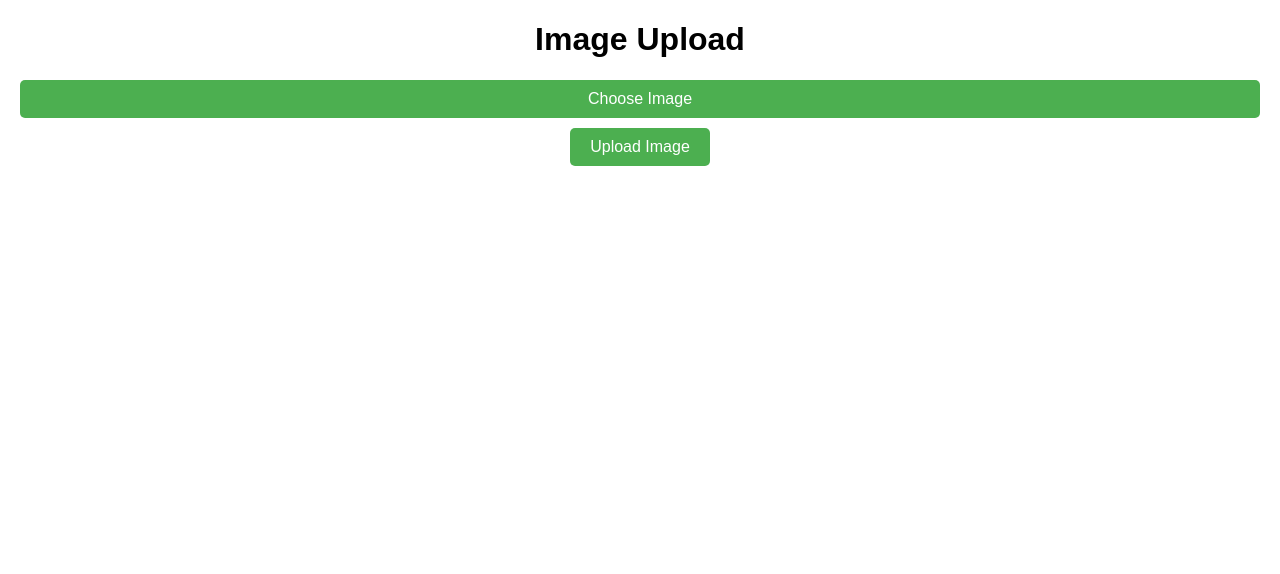
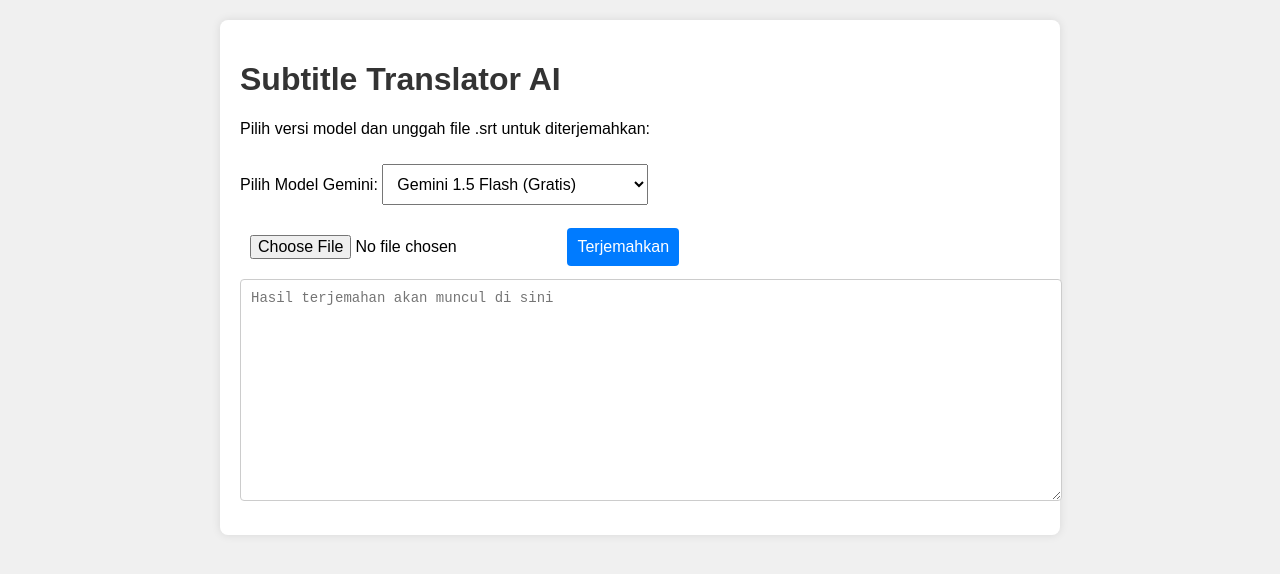
Before and after one commit to aikacungwen/2, a plain HTML site: page index.html in a window 1280 px wide. Drawn offline with Linux system fonts and the light colour scheme.

Commit message:
Add files via upload

```diff
--- a/index.html
+++ b/index.html
@@ -1,111 +1,200 @@
 <!DOCTYPE html>
-<html lang="en">
+<html lang="id">
 <head>
     <meta charset="UTF-8">
     <meta name="viewport" content="width=device-width, initial-scale=1.0">
-  <title>ImgBB Upload</title>
+    <title>Subtitle Translator AI</title>
     <style>
         body {
             font-family: Arial, sans-serif;
             margin: 20px;
+            background-color: #f0f0f0;
+            display: flex;
+            flex-direction: column;
+            align-items: center;
         }
-
         h1 {
-      text-align: center;
+            color: #333;
         }
-
-    .upload-container {
-      text-align: center;
+        .container {
+            width: 80%;
+            max-width: 800px;
+            background: white;
+            padding: 20px;
+            border-radius: 8px;
+            box-shadow: 0 0 10px rgba(0,0,0,0.1);
         }
-
-    input[type="file"] {
-      display: none;
+        select, input[type="file"], button {
+            margin: 10px 0;
+            padding: 10px;
+            font-size: 16px;
         }
-
-    label {
-      display: block;
-      background-color: #4CAF50;
+        textarea {
+            width: 100%;
+            height: 200px;
+            padding: 10px;
+            font-size: 14px;
+            border: 1px solid #ccc;
+            border-radius: 4px;
+            resize: vertical;
+        }
+        button {
+            background-color: #007BFF;
             color: white;
-      padding: 10px 20px;
-      font-size: 16px;
+            border: none;
+            border-radius: 4px;
             cursor: pointer;
-      border-radius: 5px;
-      margin-bottom: 10px;
         }
-
-    button {
-      padding: 10px 20px;
-      background-color: #4CAF50;
-      color: white;
-      font-size: 16px;
-      cursor: pointer;
-      border: none;
-      border-radius: 5px;
+        button:hover {
+            background-color: #0056b3;
         }
-
-    #uploadedImage img {
-      max-width: 100%;
-      height: auto;
+        #status {
             margin-top: 10px;
-    }
-
-    #directLink {
-      margin-top: 10px;
-      text-align: center;
+            color: #666;
         }
     </style>
 </head>
 <body>
-  <h1>Image Upload </h1>
-
-  <!-- Container for the image upload section -->
-  <div class="upload-container">
-    <!-- Input file and button to trigger the image upload -->
-    <label for="imageInput">Choose Image</label>
-    <input type="file" id="imageInput" accept="image/*">
-    <button onclick="uploadImage()">Upload Image</button>
-
-    <!-- Display the uploaded image and direct link (optional) -->
-    <div id="uploadedImage"></div>
-    <div id="directLink"></div>
+    <div class="container">
+        <h1>Subtitle Translator AI</h1>
+        <p>Pilih versi model dan unggah file .srt untuk diterjemahkan:</p>
+        <label for="model">Pilih Model Gemini:</label>
+        <select id="model">
+            <option value="gemini-1.5-flash">Gemini 1.5 Flash (Gratis)</option>
+            <option value="gemini-1.5-pro">Gemini 1.5 Pro</option>
+            <option value="gemini-2.0-pro">Gemini 2.0 Pro (Eksperimental)</option>
+        </select>
+        <br>
+        <input type="file" id="srtFile" accept=".srt" onchange="loadFile()">
+        <button onclick="translateSubtitle()">Terjemahkan</button>
+        <button id="downloadBtn" onclick="downloadSRT()" style="display:none;">Download .srt</button>
+        <textarea id="output" placeholder="Hasil terjemahan akan muncul di sini" readonly></textarea>
+        <div id="status"></div>
     </div>
 
     <script>
-    function uploadImage() {
-      const imageInput = document.getElementById('imageInput');
-      const uploadedImage = document.getElementById('uploadedImage');
-      const directLink = document.getElementById('directLink');
+        const API_KEY = "AIzaSyCXlU7gByI_SS7F0_UCSlvhQpl67EPsits"; // Ganti dengan API key Gemini-mu
+        const GEMINI_URL = "https://generativelanguage.googleapis.com/v1beta/models/"; // Base URL
+        let fileContent = "";
 
-      // Check if a file is selected
-      if (imageInput.files.length > 0) {
-        const file = imageInput.files[0];
-        const formData = new FormData();
-        formData.append('image', file);
+        // Fungsi untuk membaca file .srt
+        function loadFile() {
+            const fileInput = document.getElementById("srtFile");
+            const status = document.getElementById("status");
+            if (fileInput.files.length === 0) {
+                status.textContent = "Error: Pilih file .srt terlebih dahulu!";
+                return;
+            }
+            const file = fileInput.files[0];
+            const reader = new FileReader();
+            reader.onload = function(e) {
+                fileContent = e.target.result;
+                status.textContent = "File berhasil dimuat!";
+            };
+            reader.readAsText(file);
+        }
 
-        // Make a POST request to ImgBB API
-        fetch('https://api.imgbb.com/1/upload?key=51bf640f51b71c032a341eac6b34520e', {
-          method: 'POST',
-          body: formData,
+        // Fungsi untuk parsing .srt
+        function parseSRT(subtitle) {
+            const lines = subtitle.trim().split('\n');
+            const result = [];
+            let current = { index: "", time: "", text: "" };
+            for (let line of lines) {
+                if (line.match(/^\d+$/)) {
+                    current.index = line;
+                } else if (line.includes("-->")) {
+                    current.time = line;
+                } else if (line.trim()) {
+                    current.text = line.trim();
+                } else if (current.text) {
+                    result.push(current);
+                    current = { index: "", time: "", text: "" };
+                }
+            }
+            if (current.text) result.push(current);
+            return result;
+        }
+
+        // Fungsi untuk format .srt
+        function formatSRT(entries) {
+            return entries.map(e => `${e.index}\n${e.time}\n${e.text}`).join('\n\n');
+        }
+
+        // Fungsi untuk memanggil Gemini API
+        async function translateText(text, model) {
+            const status = document.getElementById("status");
+            status.textContent = "Menerjemahkan...";
+
+            const response = await fetch(`${GEMINI_URL}${model}:generateContent?key=${API_KEY}`, {
+                method: "POST",
+                headers: { "Content-Type": "application/json" },
+                body: JSON.stringify({
+                    "contents": [{
+                        "parts": [{
+                            "text": `Terjemahkan ke bahasa Indonesia:\n${text}`
+                        }]
+                    }],
+                    "generationConfig": {
+                        "temperature": 0.7
+                    }
                 })
-        .then(response => response.json())
-        .then(data => {
-          // Handle the successful upload
-          const imageUrl = data.data.url;
-          const imgElement = document.createElement('img');
-          imgElement.src = imageUrl;
-          uploadedImage.innerHTML = '';
-          uploadedImage.appendChild(imgElement);
+            });
 
-          // Display the direct link to the uploaded image
-          directLink.innerHTML = `Direct Link: <a href="${imageUrl}" target="_blank">${imageUrl}</a>`;
-        })
-        .catch(error => {
-          // Handle errors during the upload
-          console.error('ImgBB Upload Error:', error);
+            if (!response.ok) {
+                status.textContent = "Error: Gagal menghubungi API";
+                throw new Error("API request failed");
+            }
+
+            const data = await response.json();
+            const translated = data.candidates[0].content.parts[0].text.replace("Terjemahkan ke bahasa Indonesia:\n", "").trim();
+            return translated;
+        }
+
+        // Fungsi utama untuk menerjemahkan subtitle
+        async function translateSubtitle() {
+            const model = document.getElementById("model").value;
+            const output = document.getElementById("output");
+            const status = document.getElementById("status");
+            const downloadBtn = document.getElementById("downloadBtn");
+
+            if (!fileContent) {
+                status.textContent = "Error: Unggah file .srt terlebih dahulu!";
+                return;
+            }
+
+            try {
+                const parsed = parseSRT(fileContent);
+                const translatedEntries = [];
+
+                for (let entry of parsed) {
+                    const translatedText = await translateText(entry.text, model);
+                    translatedEntries.push({
+                        index: entry.index,
+                        time: entry.time,
+                        text: translatedText
                     });
-      } else {
-        console.error('No file selected.');
                 }
+
+                const result = formatSRT(translatedEntries);
+                output.value = result;
+                status.textContent = "Selesai! Klik 'Download .srt' untuk mengunduh.";
+                downloadBtn.style.display = "inline";
+            } catch (error) {
+                status.textContent = "Error: Terjadi kesalahan saat menerjemahkan";
+                console.error(error);
+            }
+        }
+
+        // Fungsi untuk mengunduh file .srt
+        function downloadSRT() {
+            const output = document.getElementById("output").value;
+            const blob = new Blob([output], { type: "text/srt" });
+            const url = URL.createObjectURL(blob);
+            const a = document.createElement("a");
+            a.href = url;
+            a.download = "translated_subtitle.srt";
+            a.click();
+            URL.revokeObjectURL(url);
         }
     </script>
 </body>
```
Lines whose indentation alone changed are shown as unchanged.
